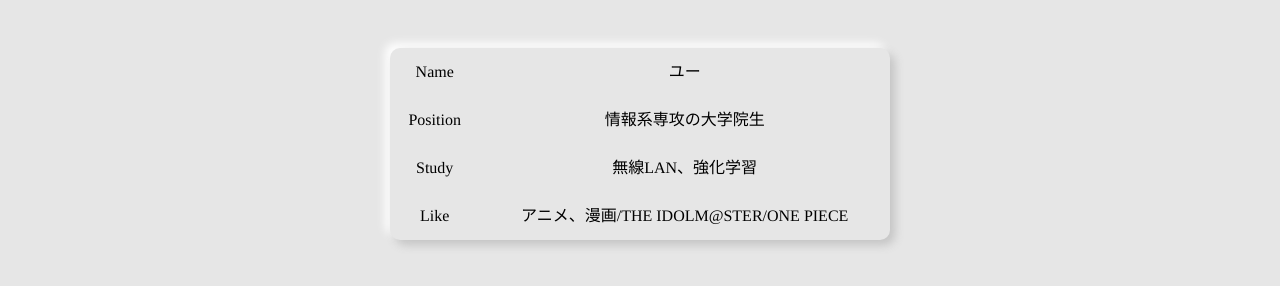
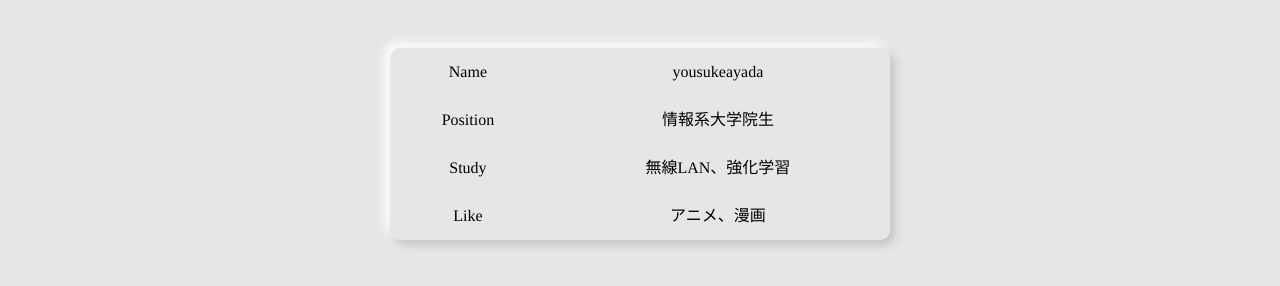
Before and after one commit to yousukeayada/portfolio, a Vue app: page /#/about in a window 1280 px wide. Shown: the part 400-686 px from the top of the page. Built offline with nearby package versions, Linux system fonts and the light colour scheme.

Commit message:
modify About

```diff
--- a/src/components/About.vue
+++ b/src/components/About.vue
@@ -4,10 +4,10 @@
         <!-- <img src="../../static/img/myicon.jpg"><br> -->
         <div class="myicon"></div>
         <table class="mt-5 table table-hover table-borderless text-center">
-            <tr><td>Name</td><td>ユー</td></tr>
-            <tr><td>Position</td><td>情報系専攻の大学院生</td></tr>
+            <tr><td>Name</td><td>yousukeayada</td></tr>
+            <tr><td>Position</td><td>情報系大学院生</td></tr>
             <tr><td>Study</td><td>無線LAN、強化学習</td></tr>
-            <tr><td>Like</td><td>アニメ、漫画/THE IDOLM@STER/ONE PIECE</td></tr>
+            <tr><td>Like</td><td>アニメ、漫画</td></tr>
         </table>
     </div>
 </template>
@@ -27,7 +27,7 @@ div {
     font-size: 45px;
 }
 .myicon {
-    background-image: url("https://yousukeayada.github.io/general/assets/img/myicon.jpg");
+    background-image: url("https://yousukeayada.github.io/general/assets/img/myicon.png");
     border-radius: 50%;
     background-position: 50% 50%;
     width: 200px;
```
Also changed, not shown: static/img/myicon.jpg (deleted), static/img/myicon.png (added), 10 other files (tests, documents, lock files or other folders).
